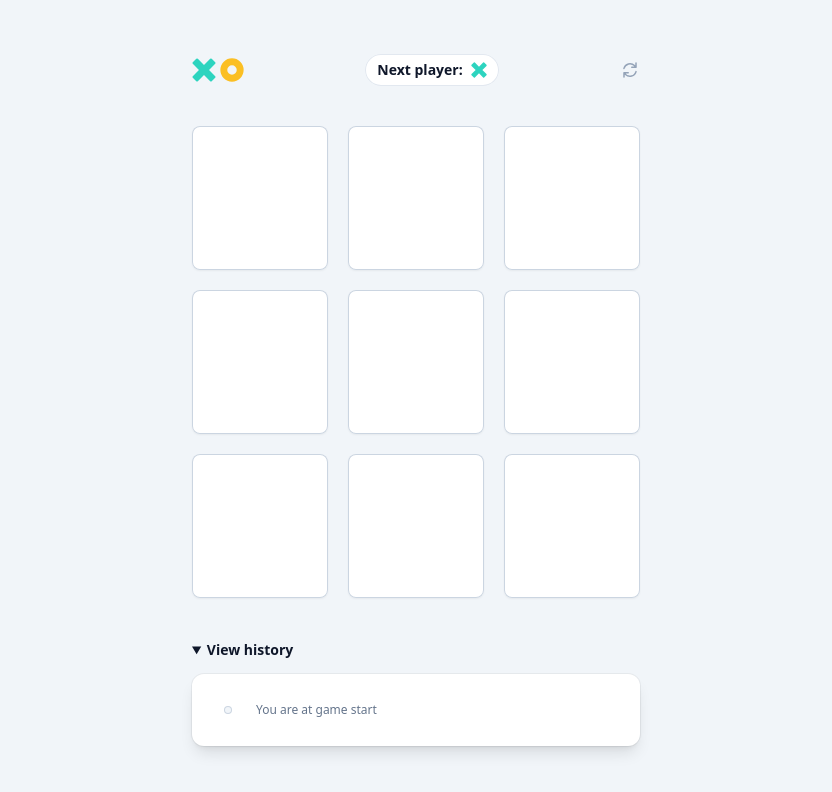
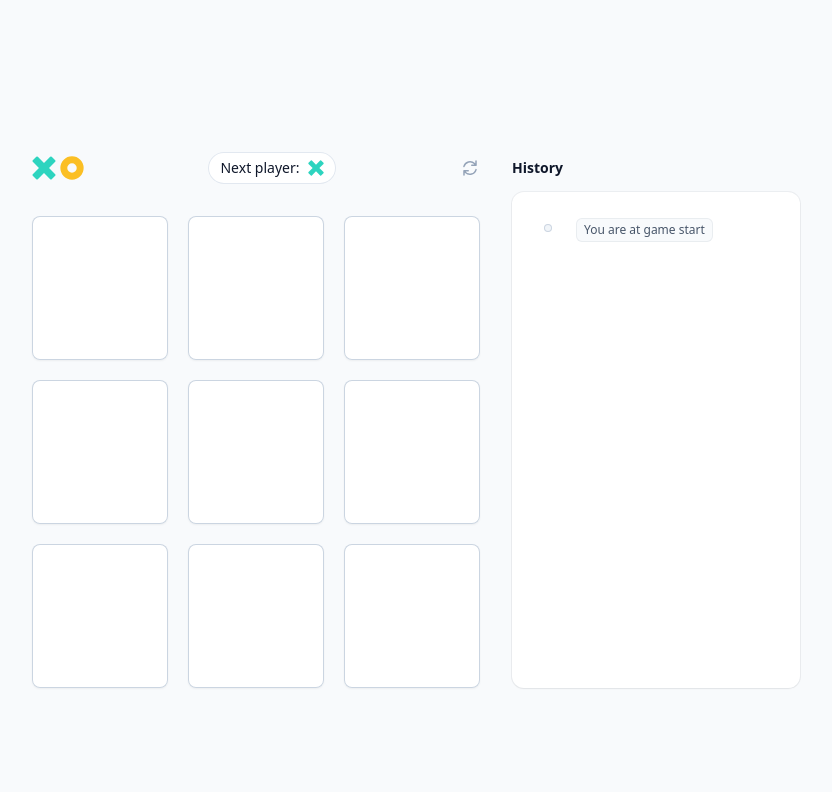
Before and after one commit to m-zelinka/tic-tac-toe, a React (Vite) app: page / in a window 1280 px wide. Shown: the top 792 px of the page, without its empty margins (224-1056 px from the left). Built offline with nearby package versions, Linux system fonts and the light colour scheme; a web font is replaced by a local one.

Commit message:
fix layout issues

```diff
--- a/src/App.jsx
+++ b/src/App.jsx
@@ -29,21 +29,27 @@ function Game() {
   }
 
   return (
-    <main className="flex min-h-full flex-col justify-center bg-gray-100 px-6 py-10 lg:px-8 dark:bg-gray-900">
-      <div className="mx-auto flex w-full max-w-md items-center justify-between">
+    <main className="flex min-h-full flex-col justify-center bg-gray-50 px-6 py-10 lg:px-8 dark:bg-gray-900">
+      <div className="mx-auto mt-10 w-full max-w-md md:max-w-3xl">
+        <div className="grid grid-cols-1 grid-rows-1 items-start gap-8 md:grid-cols-5">
+          <div className="flex items-center justify-between md:col-span-3 md:col-start-1 md:row-end-1">
             <Logo />
             <Status xIsNext={xIsNext} squares={currentSquares} />
             <RestartButton onClick={handleRestart} />
           </div>
-      <div className="mx-auto mt-10 w-full max-w-md">
-        <Board xIsNext={xIsNext} squares={currentSquares} onPlay={handlePlay} />
+          <div className="md:col-span-3 md:col-start-1">
+            <Board
+              xIsNext={xIsNext}
+              squares={currentSquares}
+              onPlay={handlePlay}
+            />
           </div>
-      <div className="mx-auto mt-10 w-full max-w-md">
-        <details open className="group">
+          <div className="md:col-span-2 md:row-span-2 md:row-end-2 md:h-full">
+            <details className="group md:hidden">
               <summary className="select-none text-sm/6 font-semibold text-gray-900 dark:text-white">
-            View history
+                History
               </summary>
-          <div className="mt-3 rounded-xl bg-white px-4 py-5 shadow-lg ring-1 ring-black/5 sm:p-6 dark:bg-gray-950 dark:ring-white/10">
+              <div className="mt-3 h-64 overflow-y-auto rounded-xl bg-white px-4 py-5 shadow-sm ring-1 ring-gray-900/5 sm:p-6 dark:bg-gray-950 dark:ring-white/10">
                 <TimeTravel
                   history={history}
                   currentMove={currentMove}
@@ -51,6 +57,20 @@ function Game() {
                 />
               </div>
             </details>
+            <div className="group flex h-full flex-col max-md:hidden">
+              <div className="pt-1 text-sm/6 font-semibold text-gray-900 dark:text-white">
+                History
+              </div>
+              <div className="mt-3 flex-1 overflow-y-auto rounded-xl bg-white px-4 py-5 shadow-sm ring-1 ring-gray-900/5 sm:p-6 dark:bg-gray-950 dark:ring-white/10">
+                <TimeTravel
+                  history={history}
+                  currentMove={currentMove}
+                  onJump={handleJump}
+                />
+              </div>
+            </div>
+          </div>
+        </div>
       </div>
     </main>
   );
--- a/src/components/Status.jsx
+++ b/src/components/Status.jsx
@@ -7,7 +7,7 @@ function Status({ xIsNext, squares }) {
   const winner = calculateWinner(squares);
 
   return (
-    <span className="inline-flex items-center gap-2 rounded-full bg-white px-3 py-1 text-sm/6 font-semibold text-gray-900 ring-1 ring-inset ring-gray-200 dark:bg-gray-400/10 dark:text-gray-400 dark:ring-gray-400/20">
+    <span className="inline-flex items-center gap-2 rounded-full bg-white px-3 py-1 text-sm/6 font-medium text-gray-900 ring-1 ring-inset ring-gray-200 dark:bg-gray-400/10 dark:text-gray-400 dark:ring-gray-400/20">
       {winner.player ? (
         <>
           Winner:
--- a/src/components/TimeTravel.jsx
+++ b/src/components/TimeTravel.jsx
@@ -23,7 +23,7 @@ function TimeTravel({ history, currentMove, onJump }) {
           </div>
           <p className="flex-auto py-0.5 text-xs/5">
             {currentMove === move ? (
-              <span className="text-gray-500">
+              <span className="inline-flex items-center rounded-md bg-gray-50 px-2 py-1 text-xs font-medium text-gray-600 ring-1 ring-inset ring-gray-500/10">
                 {move > 0
                   ? `You are at move #${move}`
                   : "You are at game start"}
```
Lines whose indentation alone changed are shown as unchanged.
